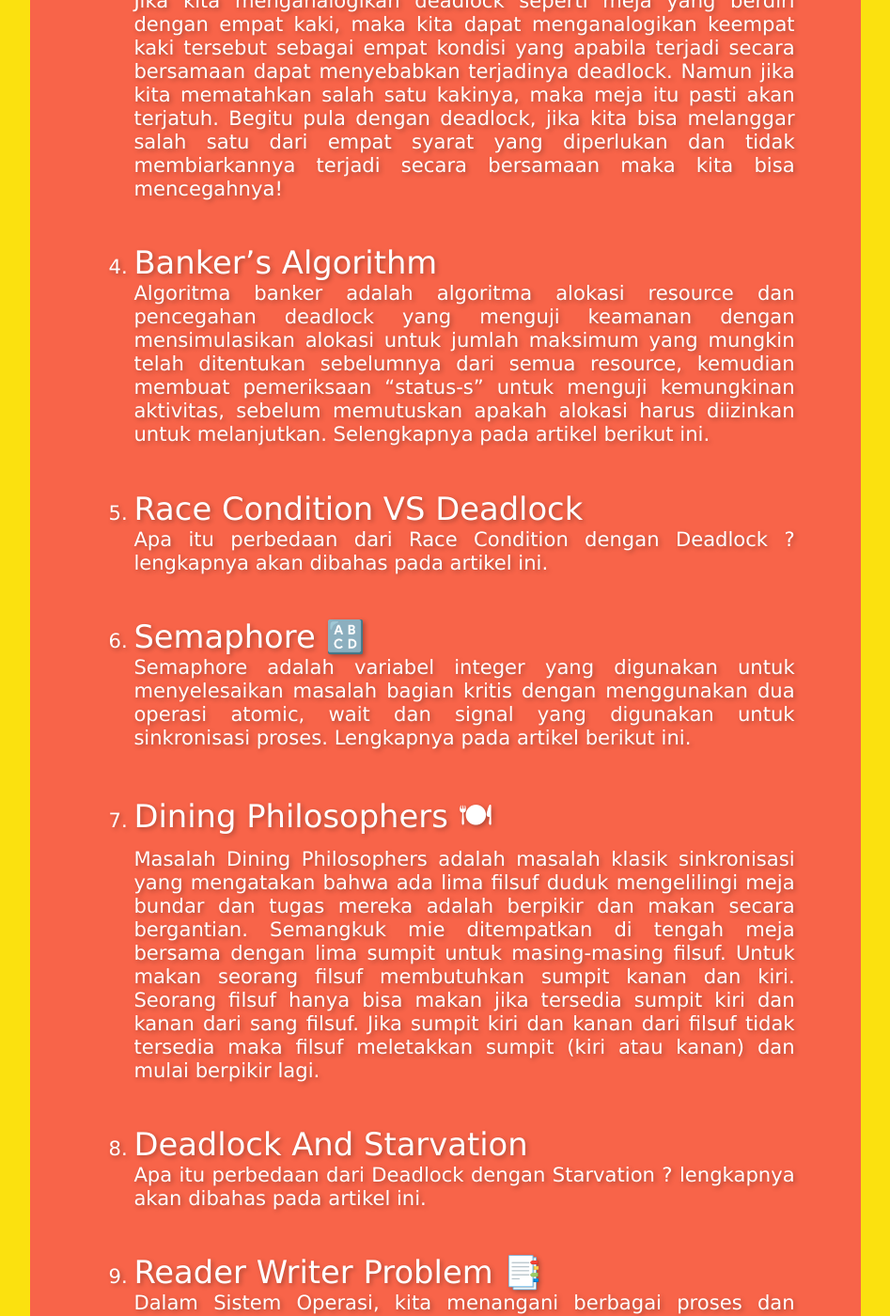
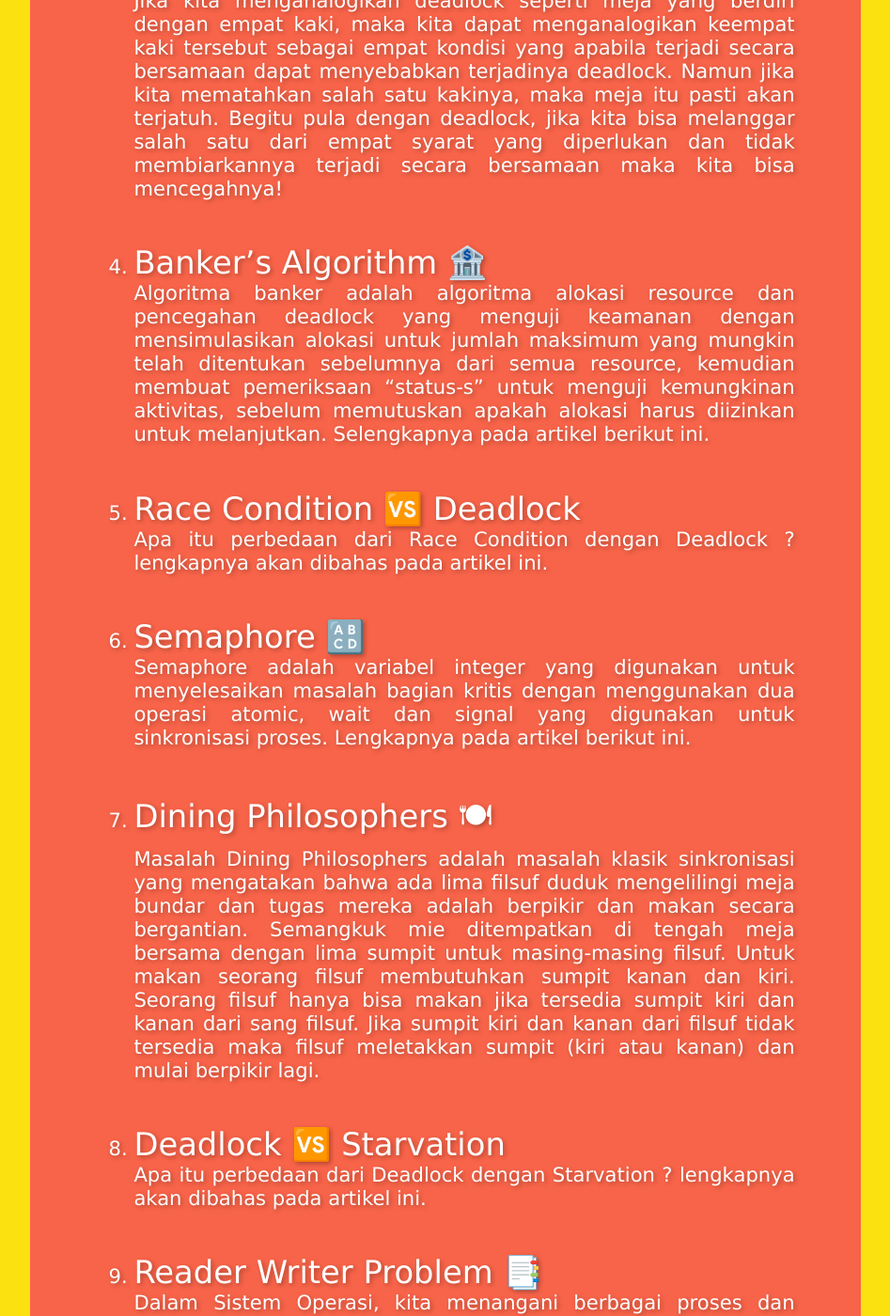
Before and after one commit to fayaadbsa/os211, a Jekyll site: the page built from w07.md, in a window 1280 px wide and 1400 px high, scrolled down 1000 px. Shown: the whole window at 94% size, without its empty margins (166-1113 px from the left). Built offline with Jekyll 4.4.1, drawn with Linux system fonts in a browser that asks for light colours; our own code applies the rules of GitHub Pages for plain Markdown files.

Commit message:
Update w07.md

```diff
--- a/w07.md
+++ b/w07.md
@@ -14,10 +14,10 @@ Deadlock memiliki arti kebuntuan, yaitu kondisi ketika dua atau lebih proses sal
 3. [Deadlock Prevention 🔑](https://www.javatpoint.com/os-deadlock-prevention)<br>
 Jika kita menganalogikan deadlock seperti meja yang berdiri dengan empat kaki, maka kita dapat menganalogikan keempat kaki tersebut sebagai empat kondisi yang apabila terjadi secara bersamaan dapat menyebabkan terjadinya deadlock. Namun jika kita mematahkan salah satu kakinya, maka meja itu pasti akan terjatuh. Begitu pula dengan deadlock, jika kita bisa melanggar salah satu dari empat syarat yang diperlukan dan tidak membiarkannya terjadi secara bersamaan maka kita bisa mencegahnya!
 
-4. [Banker's Algorithm](https://www.geeksforgeeks.org/bankers-algorithm-in-operating-system-2/)<br>
+4. [Banker's Algorithm 🏦](https://www.geeksforgeeks.org/bankers-algorithm-in-operating-system-2/)<br>
 Algoritma banker adalah algoritma alokasi resource dan pencegahan deadlock yang menguji keamanan dengan mensimulasikan alokasi untuk jumlah maksimum yang mungkin telah ditentukan sebelumnya dari semua resource, kemudian membuat pemeriksaan "status-s" untuk menguji kemungkinan aktivitas, sebelum memutuskan apakah alokasi harus diizinkan untuk melanjutkan. Selengkapnya pada artikel berikut ini.
 
-5. [Race Condition VS Deadlock](https://www.quora.com/What-is-the-difference-between-race-condition-and-a-deadlock)<br>
+5. [Race Condition 🆚 Deadlock](https://www.quora.com/What-is-the-difference-between-race-condition-and-a-deadlock)<br>
 Apa itu perbedaan dari Race Condition dengan Deadlock ? lengkapnya akan dibahas pada artikel ini.
 
 6. [Semaphore 🔠](https://www.tutorialspoint.com/semaphores-in-operating-system)<br>
@@ -26,7 +26,7 @@ Semaphore adalah variabel integer yang digunakan untuk menyelesaikan masalah bag
 7. [Dining Philosophers 🍽](https://www.javatpoint.com/os-dining-philosophers-problem)<br>
 Masalah Dining Philosophers adalah masalah klasik sinkronisasi yang mengatakan bahwa ada lima filsuf duduk mengelilingi meja bundar dan tugas mereka adalah berpikir dan makan secara bergantian. Semangkuk mie ditempatkan di tengah meja bersama dengan lima sumpit untuk masing-masing filsuf. Untuk makan seorang filsuf membutuhkan sumpit kanan dan kiri. Seorang filsuf hanya bisa makan jika tersedia sumpit kiri dan kanan dari sang filsuf. Jika sumpit kiri dan kanan dari filsuf tidak tersedia maka filsuf meletakkan sumpit (kiri atau kanan) dan mulai berpikir lagi.
 
-8. [Deadlock And Starvation](https://www.geeksforgeeks.org/difference-between-deadlock-and-starvation-in-os/)<br>
+8. [Deadlock 🆚 Starvation](https://www.geeksforgeeks.org/difference-between-deadlock-and-starvation-in-os/)<br>
 Apa itu perbedaan dari Deadlock dengan Starvation ? lengkapnya akan dibahas pada artikel ini.
 
 9. [Reader Writer Problem 📑](https://afteracademy.com/blog/the-reader-writer-problem-in-operating-system)<br>
```
